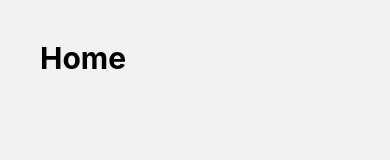
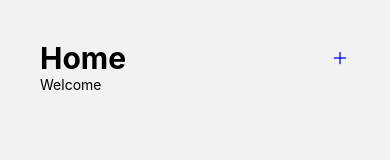
Before and after one commit to DanielGar12/TodoList, a React Native app: screen /BottomNavBar in a window 390 px wide. Shown: the top 160 px of the page. Built offline with nearby package versions, Linux system fonts and the light colour scheme.

Commit message:
added icon

```diff
--- a/src/navigation/BottomTabNavigation/index.js
+++ b/src/navigation/BottomTabNavigation/index.js
@@ -1 +1 @@
-// export {default} from './BottomTabNavigation'
+export {default} from './BottomTabNavigation'
--- a/src/screens/HomeScreen/HomeScreen.js
+++ b/src/screens/HomeScreen/HomeScreen.js
@@ -1,23 +1,54 @@
-import React from 'react'
-import { View, Text, StyleSheet } from 'react-native'
-import BottomTabNavigation from '../../navigation/BottomTabNavigation'
+import React, {useState} from 'react'
+import { View, Text, StyleSheet, Pressable, Modal } from 'react-native'
+import Ionicons from 'react-native-vector-icons/Ionicons'
+import {username} from '../SigninScreen'
+
+
 
 
 const HomeScreen = () => {
+  const [modalState, setModalState] = useState(false)
+
   return (
     <View style={styles.root}>
-      <Text style={styles.textStyle1}>Home</Text>
-     {/* <BottomTabNavigation/>  */}
+      <View style={styles.view1}>
+      <Modal visible={modalState}
+      animationType={'slide'}
+      presentationStyle={'formSheet'}
+      >
+        <View padding={40}>
+        <Ionicons name={'close'}
+        size={15}
+        onPress={() => setModalState(false)}
+        />
+      </View>
+      </Modal>
+        <Text style={styles.textStyle1}>Home</Text>
+        <Ionicons name={'add'} size={20} color={'blue'} onPress={() => setModalState(true)}/>
+      </View>
+
+      <Text>Welcome {username}</Text>
+
+
 
     </View>
+
   )
 }
 
 const styles = StyleSheet.create ({
 
-    root: {
+  root: {
+    padding: 40,
 
-        padding: 40,
+
+  },
+
+    view1: {
+        flexDirection: 'row',
+        justifyContent: 'space-between',
+
+        alignItems: 'center'
 
     },
 
@@ -29,4 +60,4 @@ const styles = StyleSheet.create ({
 
 })
 
-export default HomeScreen
+export default HomeScreen;
--- a/src/screens/HomeScreen/index.js
+++ b/src/screens/HomeScreen/index.js
@@ -1 +1 @@
-export {default} from './HomeScreen'
+export { default } from './HomeScreen'
```
